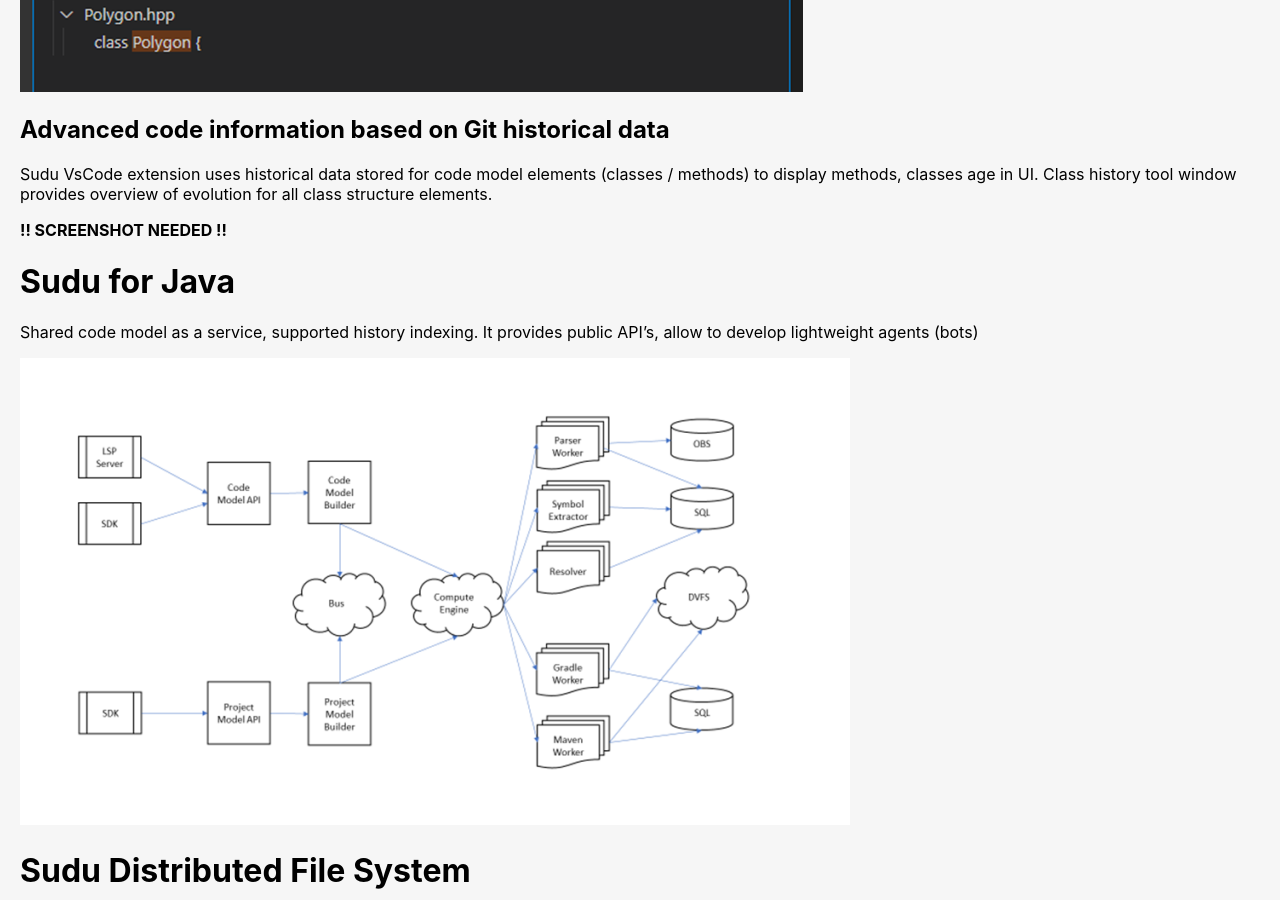
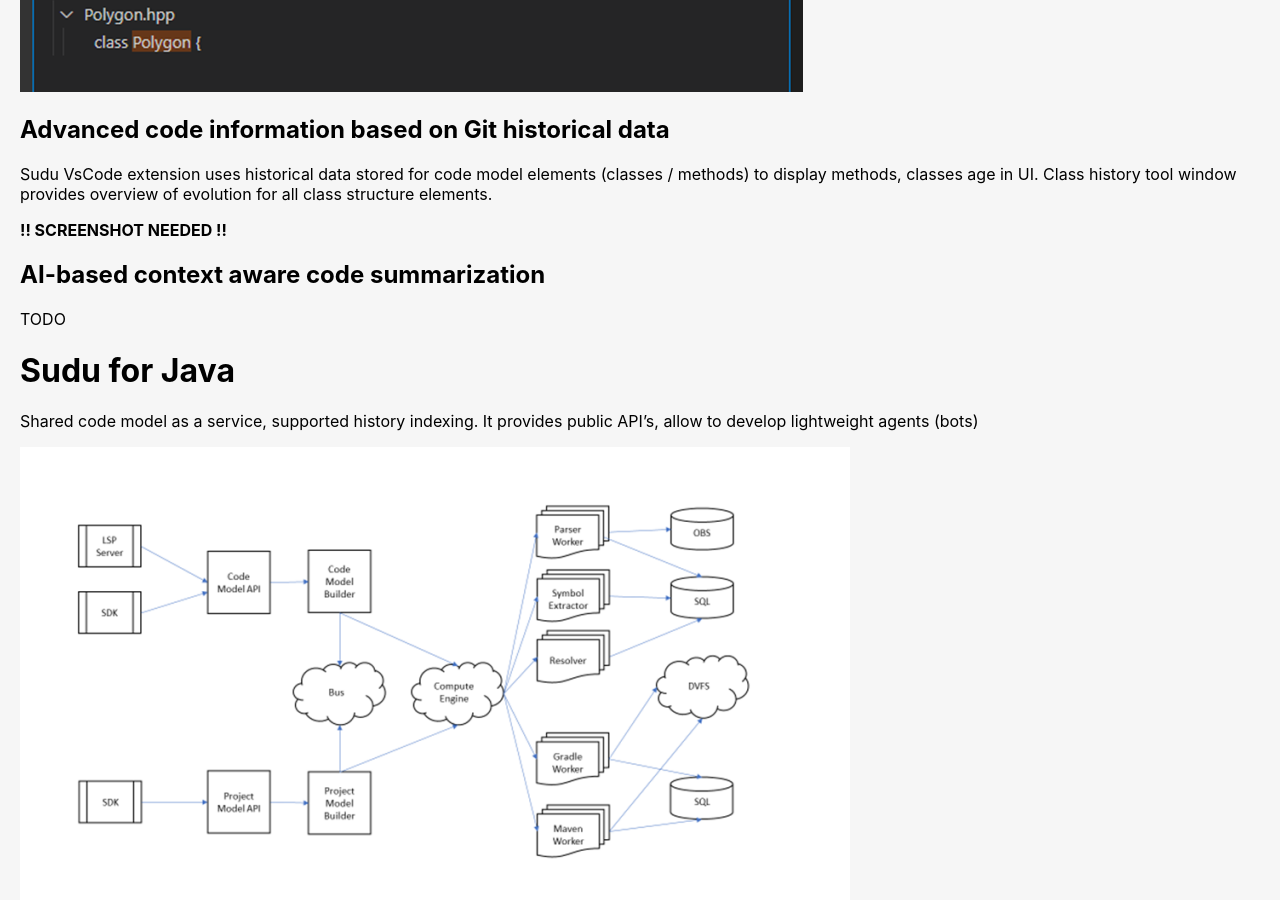
Before and after one commit to SuduIDE/toolchain-website, a Jekyll site: the page built from _projects/sudu.md, in a window 1280 px wide and 900 px high, scrolled down 3683 px. Built offline with Jekyll 4.4.1, drawn with Linux system fonts in a browser that asks for light colours; some of the changed text lies outside the part shown.

Commit message:
added ai4code fragments

```diff
--- /dev/null
+++ b/_includes/ai-code-quickfix.md
@@ -0,0 +1 @@
+TODO
--- /dev/null
+++ b/_includes/ai-code-summarization.md
@@ -0,0 +1 @@
+TODO
--- a/_includes/sudu-cpp.md
+++ b/_includes/sudu-cpp.md
@@ -33,6 +33,10 @@
 
 **!! SCREENSHOT NEEDED !!**
 
+## AI-based context aware code summarization
+
+{% include ai-code-summarization.md %}
+
 {% if jekyll.environment == "internal" %}
 {% include projects-internal/sudu-cpp-internal.md %}
 {% endif %}
--- a/_includes/sudu-java.md
+++ b/_includes/sudu-java.md
@@ -2,3 +2,7 @@
 It provides public API’s, allow to develop lightweight agents (bots)
 
 ![java-arch-scheme](/assets/images/sudu/java-arch-scheme.png)
+
+## AI-based context aware quickfixes
+
+{% include ai-code-quickfix.md %}
```
